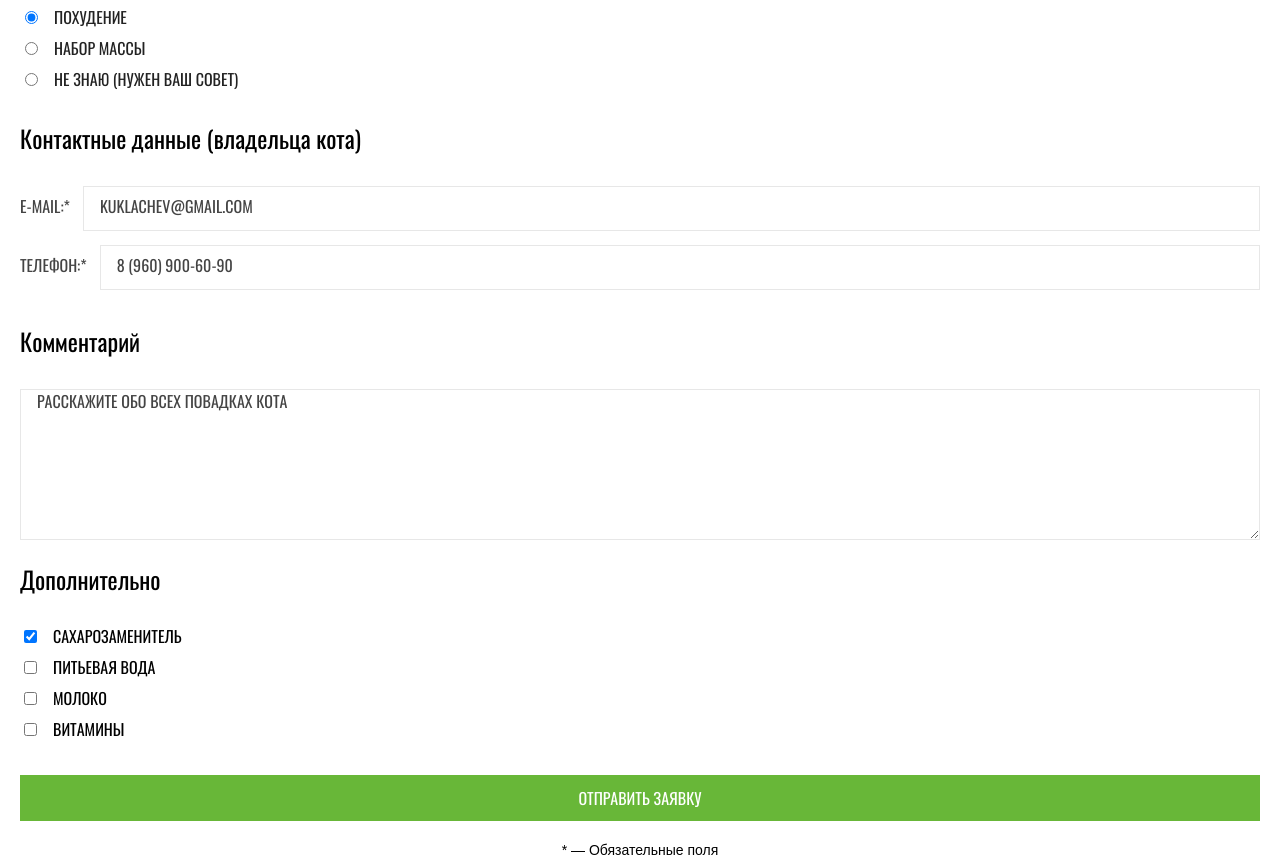
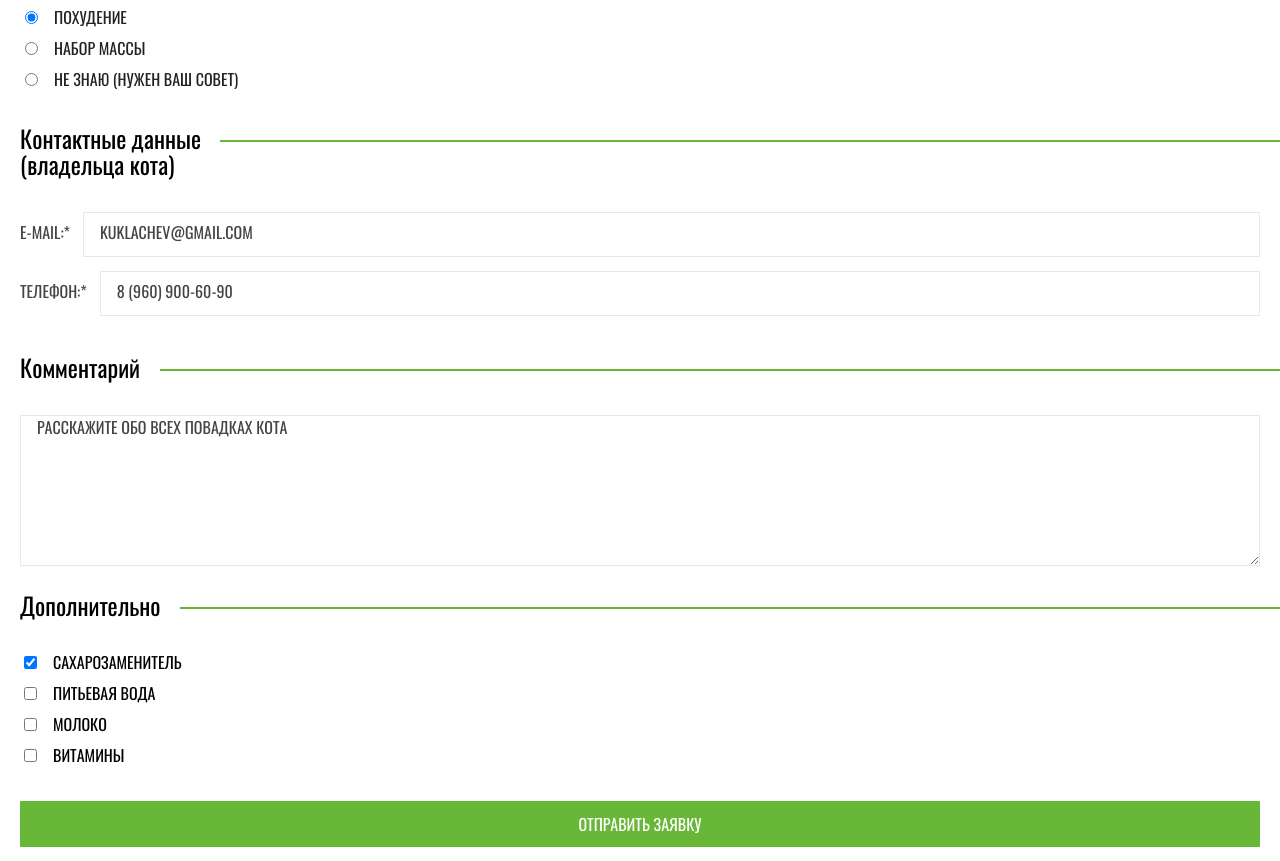
Before and after one commit to De-Mel/456507-cat-energy-22, a website: page source/form.html in a window 1280 px wide. Shown: the part 420-1281 px from the top of the page. Drawn offline with nearby package versions, Linux system fonts and the light colour scheme; files that its build step writes are made by us from their sources.

Commit message:
Стилизация страницы каталога

```diff
--- a/source/form.html
+++ b/source/form.html
@@ -51,7 +51,7 @@
           <p class="programm__text">
             Заполните анкету, и мы подберем программу питания для вашего кота
           </p>
-          <form class="programm__form" action="#" method="post">
+          <form class="programm__form" action="https://echo.htmlacademy.ru" method="post">
             <fieldset class="programm__form-fieldset">
               <div class="programm__wrapper">
                 <label class="programm__form-label" for="name">Имя:*</label>
@@ -81,7 +81,7 @@
             <h3 class="programm__form-title h3-title ">
               Контактные данные (владельца кота)
             </h3>
-            <fieldset class="programm__form-fieldset" action="#" method="post">
+            <fieldset class="programm__form-fieldset">
               <div class="programm__wrapper">
                 <label class="programm__form-label" for="email">E-mail:*</label>
                 <input class="programm__form-field" type="email" name="email" id="email" placeholder="kuklachev@gmail.com" required>
@@ -95,7 +95,7 @@
             <h3 class="programm__form-title h3-title">
               Комментарий
             </h3>
-            <fieldset class="programm__form-fieldset" action="#" method="post">
+            <fieldset class="programm__form-fieldset">
               <label for="manners"></label>
               <textarea class="programm__form-textarea" name="manners" id="manners" placeholder="Расскажите обо всех повадках кота"></textarea>
             </fieldset>
@@ -103,7 +103,7 @@
             <h3 class="programm__form-title h3-title">
               Дополнительно
             </h3>
-            <fieldset class="programm__form-fieldset" action="#" method="post">
+            <fieldset class="programm__form-fieldset">
               <div class="programm__wrapper-checkbox">
                 <input class="programm__form-field__checkbox" type="checkbox" name="sugar" id="sugar" checked>
                 <label class="programm__form-checkbox" for="sugar">сахарозаменитель</label>
--- a/source/sass/blocks/programm.scss
+++ b/source/sass/blocks/programm.scss
@@ -1,6 +1,7 @@
 .programm {
   margin-bottom: 26px;
   border-top: 1px solid #d9d9d9;
+  overflow: hidden;
 
   &__form-fieldset {
     margin: 0;
@@ -82,6 +83,13 @@
   bottom: 0;
   left: 0;
   width: 100%;
+  // content: "";
+  // position: absolute;
+  // width: 100vw;
+  // height: 2px;
+  // background-color: $basic_green;
+  // top: 15px;
+  // left: 0;
 }
 
 .programm__wrapper-checkbox {
--- a/source/sass/global/global.scss
+++ b/source/sass/global/global.scss
@@ -56,4 +56,28 @@ p {
 .h3-title {
   font-size: 24px;
   line-height: 26px;
+  position: relative;
+  background-color: $basic_white;
+
+  &::before {
+    content: "";
+    position: absolute;
+    width: 100vw;
+    height: 2px;
+    background-color: $basic_green;
+    top: 15px;
+    z-index: -1;
+  }
+
+  &:nth-child(2) {
+    max-width: 200px;
+  }
+
+  &:nth-child(4) {
+    max-width: 140px;
+  }
+
+  &:nth-child(6) {
+    max-width: 160px;
+  }
 }
```
